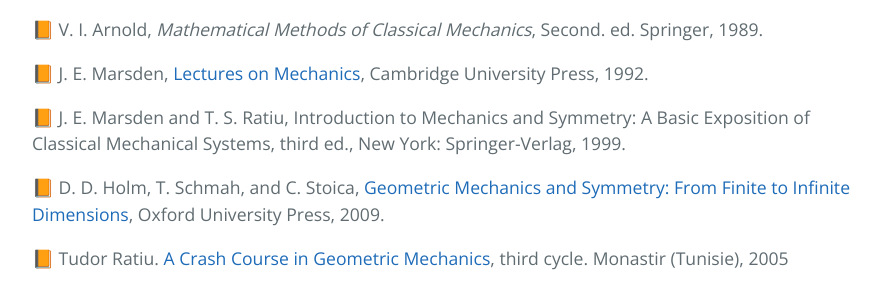
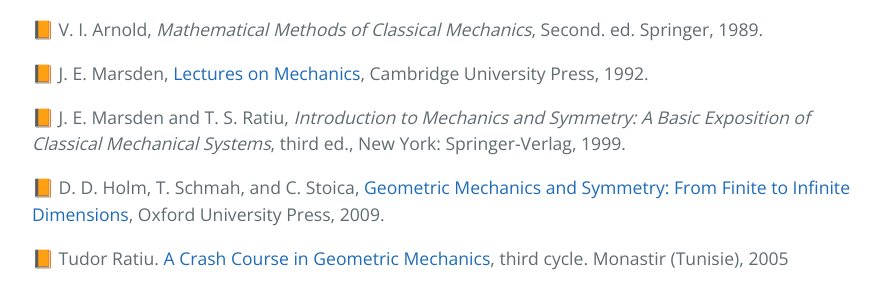
Before and after one commit to highlando/19-geometric-fluids-discretization, a Jekyll site: the page built from index.md, in a window 1280 px wide and 900 px high, scrolled down 2692 px. Shown: the part 509-800 px from the top of the window, without its empty margins (192-1075 px from the left). Built offline with Jekyll 4.4.1, drawn with Linux system fonts in a browser that asks for light colours; emoji names are drawn with the system emoji font; our own code applies the rules of GitHub Pages for plain Markdown files.

Commit message:
Minor typo fixed.

```diff
--- a/index.md
+++ b/index.md
@@ -103,7 +103,7 @@
 
 :orange_book: J. E. Marsden, [Lectures on Mechanics](https://authors.library.caltech.edu/21546/1/lom.pdf), Cambridge University Press, 1992.
 
-:orange_book: J. E. Marsden and T. S. Ratiu, Introduction to Mechanics and Symmetry: A Basic Exposition of Classical Mechanical Systems, third ed., New York: Springer-Verlag, 1999.
+:orange_book: J. E. Marsden and T. S. Ratiu, *Introduction to Mechanics and Symmetry: A Basic Exposition of Classical Mechanical Systems*, third ed., New York: Springer-Verlag, 1999.
 
 :orange_book: D. D. Holm, T. Schmah, and C. Stoica, [Geometric Mechanics and Symmetry: From Finite to Infinite Dimensions](http://wwwf.imperial.ac.uk/~dholm/classnotes/GMS-FinalMar09.pdf), Oxford University Press, 2009.
 
```
